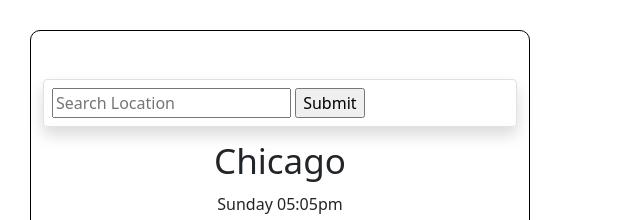
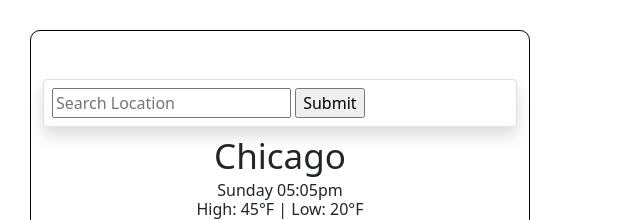
Before and after one commit to lpolo11/weather-app, a plain HTML site: page index.html in a window 1280 px wide. Shown: the top 220 px of the page, without its empty margins (0-640 px from the left). Drawn offline with nearby package versions, Linux system fonts and the light colour scheme.

Commit message:
small fix on js

```diff
--- a/src/script.js
+++ b/src/script.js
@@ -55,7 +55,7 @@ function formatData(timestamp) {
     let temperatureElement = document.querySelector("#temperature");
     celsiusLink.classList.remove("active");
     fahrenLink.classList.add("active");
-    let fahrenTemp = (celsiusTemp * 9) / 5 + 32;
+    let fahrenTemp = ((celsiusTemp * 9) / 5 + 32);
     temperatureElement.innerHTML = Math.round(fahrenTemp);
   }
 
--- a/src/styles.css
+++ b/src/styles.css
@@ -3,7 +3,7 @@
   position: center;
 }
 h1 {
-  padding: 20px;
+  padding: 15px;
   font-size: 35px;
   font-weight: 100;
   line-height: 28px;
@@ -24,7 +24,7 @@ h1 {
   padding: 0;
   font-size: 16px;
   font-weight: 100;
-  line-height: 19px;
+  line-height: 10px;
 }
 
 .main-weather {
```
